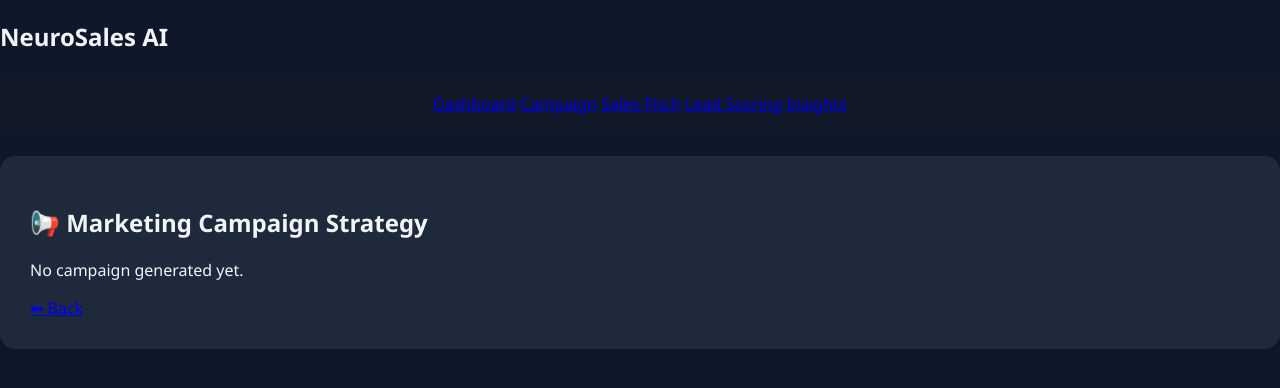
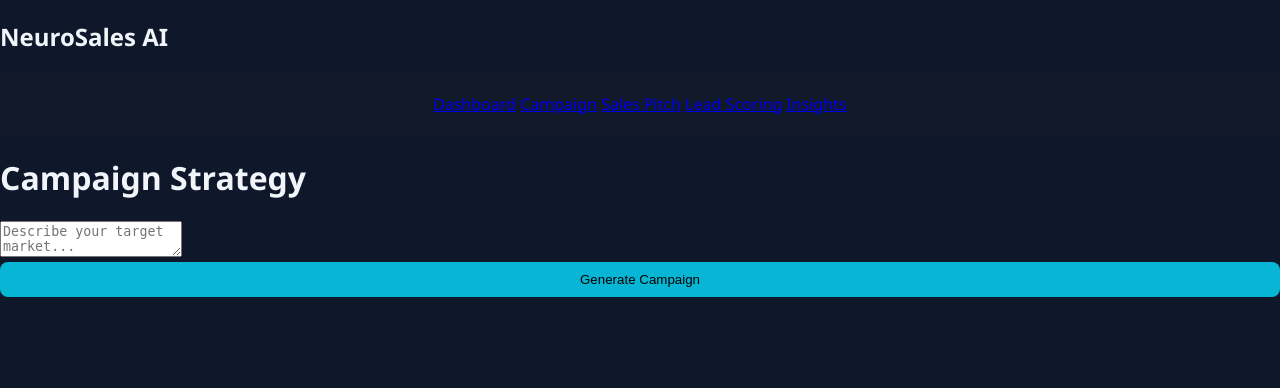
Before and after one commit to tharunkoruprolu127/Marketminds, a Flask app: template templates/campaign.html in a window 1280 px wide. Shown: the top 388 px of the page. Run offline with Flask 3, Linux system fonts and the light colour scheme; the template is opened without the code that fills it, so the values that code supplies are empty.

Commit message:
Update campaign.html for campaign generation input
Replaced the marketing campaign display with a new input area and button for generating campaigns.

```diff
--- a/templates/campaign.html
+++ b/templates/campaign.html
@@ -1,20 +1,12 @@
 {% extends "base.html" %}
+{% block title %}Campaign Strategy{% endblock %}
 {% block content %}
 
-<div class="result-wrapper">
-    <div class="result-card">
-        <h2>📢 Marketing Campaign Strategy</h2>
-
-        {% if result %}
-            <div class="ai-output">
-                <pre>{{ result }}</pre>
-            </div>
-        {% else %}
-            <p>No campaign generated yet.</p>
-        {% endif %}
-
-        <a href="/" class="back-btn">⬅ Back</a>
-    </div>
+<div class="glass-panel">
+    <textarea id="campaignInput" placeholder="Describe your target market..."></textarea>
+    <button onclick="generate('campaign', 'campaignInput')">Generate Campaign</button>
 </div>
 
+<div id="campaignOutput" class="card-grid"></div>
+
 {% endblock %}
```
